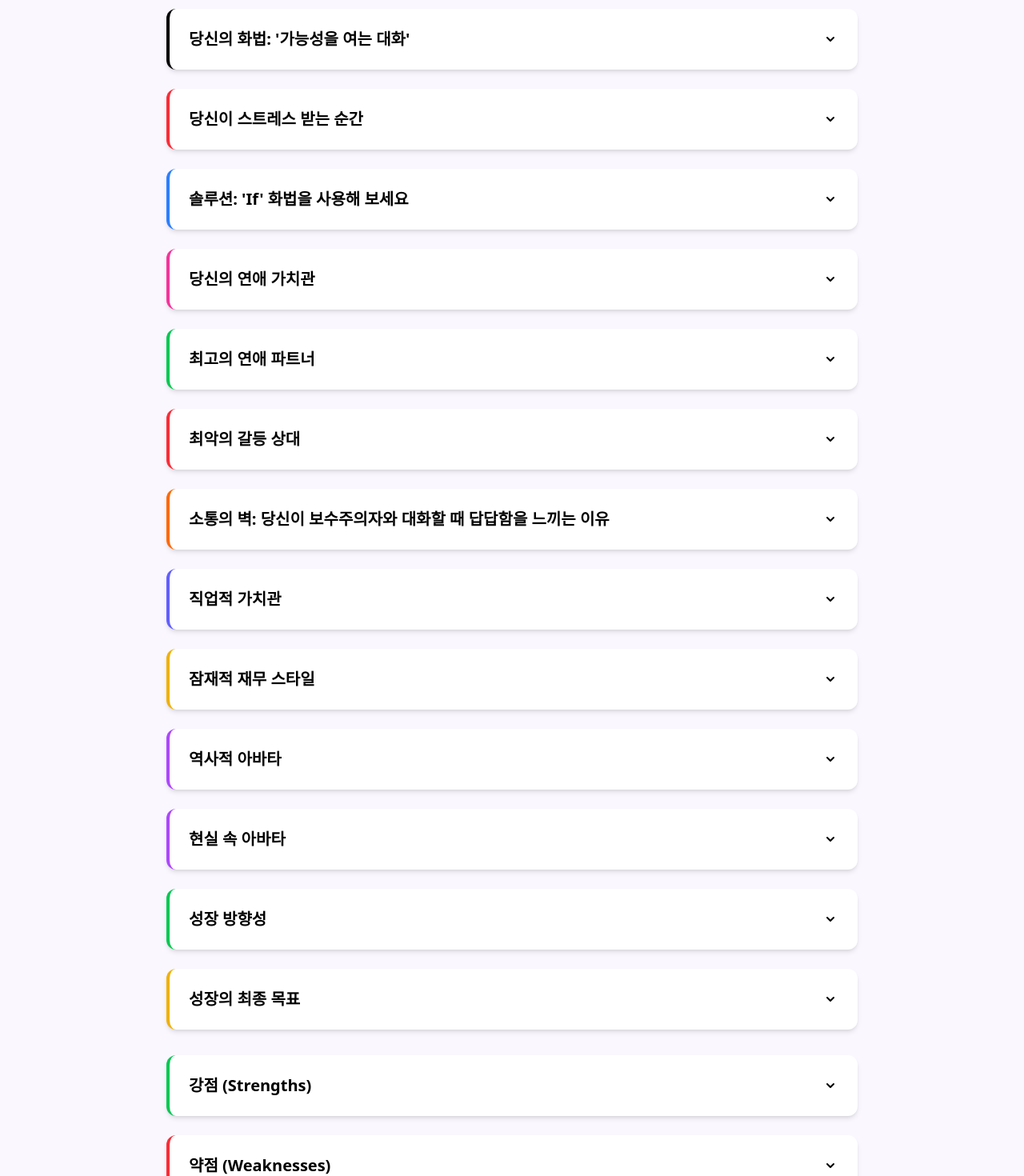
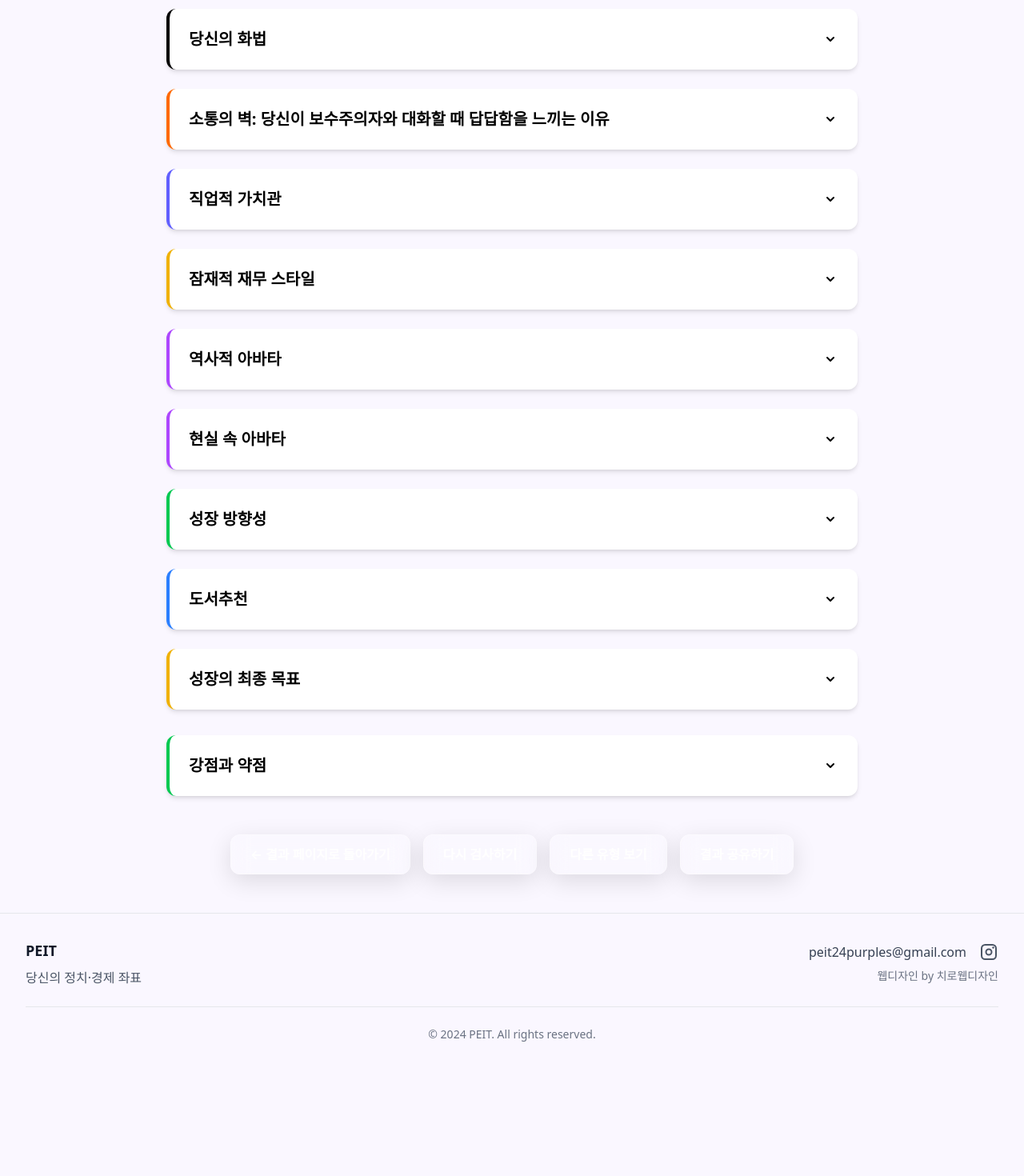
Before and after one commit to sin77812/PEIT, a Next.js app: page /result/IPAE in a window 1280 px wide. Shown: the part 1400-2870 px from the top of the page at 80% size. After the commit the page ends 2735 px from the top, so only its background shows below. Built offline with nearby package versions, Linux system fonts and the light colour scheme; a web font is replaced by a local one.

Commit message:
ui(political): consolidate to six sections — 화법(하위 포함)/강점과 약점/소통의 벽/돈과 일 태도/아바타(역사+현실)/개인적 성장(방향성+도서추천+최종목표)

```diff
--- a/components/ResultDetailSections.tsx
+++ b/components/ResultDetailSections.tsx
@@ -60,39 +60,46 @@ export default function ResultDetailSections({ type, data, defaultExpanded = fal
           </ExpandableSection>
         )}
 
+        {(data.speech_style || data.stress_moment || data.solution || data.love_value || data.best_partner || data.worst_partner) && (
+          <ExpandableSection title="당신의 화법" borderColor="border-accent" defaultExpanded={defaultExpanded}>
+            <div className="space-y-6 text-gray-700 leading-relaxed">
               {data.speech_style && (
-          <ExpandableSection title="당신의 화법: '가능성을 여는 대화'" borderColor="border-accent" defaultExpanded={defaultExpanded}>
-            <div className="text-gray-700 leading-relaxed" dangerouslySetInnerHTML={{ __html: renderMarkdownText(data.speech_style) }} />
-          </ExpandableSection>
+                <div>
+                  <h4 className="font-semibold mb-2">당신의 화법</h4>
+                  <div dangerouslySetInnerHTML={{ __html: renderMarkdownText(data.speech_style) }} />
+                </div>
               )}
-
               {data.stress_moment && (
-          <ExpandableSection title="당신이 스트레스 받는 순간" borderColor="border-red-500" defaultExpanded={defaultExpanded}>
-            <div className="text-gray-700 leading-relaxed" dangerouslySetInnerHTML={{ __html: renderMarkdownText(data.stress_moment) }} />
-          </ExpandableSection>
+                <div>
+                  <h4 className="font-semibold mb-2">당신이 스트레스 받는 순간</h4>
+                  <div dangerouslySetInnerHTML={{ __html: renderMarkdownText(data.stress_moment) }} />
+                </div>
               )}
-
               {data.solution && (
-          <ExpandableSection title="솔루션: 'If' 화법을 사용해 보세요" borderColor="border-blue-500" defaultExpanded={defaultExpanded}>
-            <div className="text-gray-700 leading-relaxed" dangerouslySetInnerHTML={{ __html: renderMarkdownText(data.solution) }} />
-          </ExpandableSection>
+                <div>
+                  <h4 className="font-semibold mb-2">솔루션</h4>
+                  <div dangerouslySetInnerHTML={{ __html: renderMarkdownText(data.solution) }} />
+                </div>
               )}
-
               {data.love_value && (
-          <ExpandableSection title="당신의 연애 가치관" borderColor="border-pink-500" defaultExpanded={defaultExpanded}>
-            <div className="text-gray-700 leading-relaxed" dangerouslySetInnerHTML={{ __html: renderMarkdownText(data.love_value) }} />
-          </ExpandableSection>
+                <div>
+                  <h4 className="font-semibold mb-2">당신의 연애 가치관</h4>
+                  <div dangerouslySetInnerHTML={{ __html: renderMarkdownText(data.love_value) }} />
+                </div>
               )}
-
               {data.best_partner && (
-          <ExpandableSection title="최고의 연애 파트너" borderColor="border-green-500" defaultExpanded={defaultExpanded}>
-            <div className="text-gray-700 leading-relaxed" dangerouslySetInnerHTML={{ __html: renderMarkdownText(data.best_partner) }} />
-          </ExpandableSection>
+                <div>
+                  <h4 className="font-semibold mb-2">최고의 연애 파트너</h4>
+                  <div dangerouslySetInnerHTML={{ __html: renderMarkdownText(data.best_partner) }} />
+                </div>
               )}
-
               {data.worst_partner && (
-          <ExpandableSection title="최악의 갈등 상대" borderColor="border-red-500" defaultExpanded={defaultExpanded}>
-            <div className="text-gray-700 leading-relaxed" dangerouslySetInnerHTML={{ __html: renderMarkdownText(data.worst_partner) }} />
+                <div>
+                  <h4 className="font-semibold mb-2">최악의 갈등 상대</h4>
+                  <div dangerouslySetInnerHTML={{ __html: renderMarkdownText(data.worst_partner) }} />
+                </div>
+              )}
+            </div>
           </ExpandableSection>
         )}
 
@@ -102,71 +109,83 @@ export default function ResultDetailSections({ type, data, defaultExpanded = fal
           </ExpandableSection>
         )}
 
+        {(data.career_value || data.financial_style) && (
+          <ExpandableSection title="돈과 일에 대한 태도" borderColor="border-indigo-500" defaultExpanded={defaultExpanded}>
+            <div className="space-y-6">
               {data.career_value && (
-          <ExpandableSection title="직업적 가치관" icon="💼" borderColor="border-indigo-500" defaultExpanded={defaultExpanded}>
+                <div>
+                  <h4 className="font-semibold mb-2">직업적 가치관</h4>
                   <div className="text-gray-700 leading-relaxed" dangerouslySetInnerHTML={{ __html: renderMarkdownText(data.career_value) }} />
-          </ExpandableSection>
-        )}
-
-        {data.financial_style && (
-          <ExpandableSection title="잠재적 재무 스타일" icon="💰" borderColor="border-yellow-500" defaultExpanded={defaultExpanded}>
-            <div className="text-gray-700 leading-relaxed" dangerouslySetInnerHTML={{ __html: renderMarkdownText(data.financial_style) }} />
-          </ExpandableSection>
-        )}
-
-        {data.historical_avatar && (
-          <ExpandableSection title="역사적 아바타" borderColor="border-purple-500" defaultExpanded={defaultExpanded}>
-            <div className="text-gray-700 leading-relaxed" dangerouslySetInnerHTML={{ __html: renderMarkdownText(data.historical_avatar) }} />
-          </ExpandableSection>
-        )}
-
-        {data.real_avatar && (
-          <ExpandableSection title="현실 속 아바타" borderColor="border-purple-500" defaultExpanded={defaultExpanded}>
-            <div className="text-gray-700 leading-relaxed" dangerouslySetInnerHTML={{ __html: renderMarkdownText(data.real_avatar) }} />
-          </ExpandableSection>
-        )}
-
-        {data.growth_direction && (
-          <ExpandableSection title="성장 방향성" icon="🌱" borderColor="border-green-500" defaultExpanded={defaultExpanded}>
-            <div className="text-gray-700 leading-relaxed" dangerouslySetInnerHTML={{ __html: renderMarkdownText(data.growth_direction) }} />
-          </ExpandableSection>
-        )}
-
-        {data.growth_task && (
-          <ExpandableSection title={`핵심 성장 과제: ${data.growth_task}`} icon="🎯" borderColor="border-blue-500" defaultExpanded={defaultExpanded}>
-            <div className="space-y-4">
-              {data.recommended_books && data.recommended_books.length > 0 && (
-                <div className="space-y-2">
-                  <p className="font-semibold">도서추천</p>
-                  {data.recommended_books.map((book: any, i: number) => (
-                    <div key={i} className="flex items-start">
-                      <div>
-                        <span className="font-semibold">『{book.title}』</span>
-                        <span className="text-gray-600 ml-1">({book.author})</span>
-                      </div>
-                    </div>
-                  ))}
                 </div>
               )}
-              {data.recommended_content && (
+              {data.financial_style && (
                 <div>
-                  <p className="font-semibold mb-2">추천 영상/강의:</p>
-                  <div className="text-gray-700" dangerouslySetInnerHTML={{ __html: renderMarkdownText(data.recommended_content) }} />
+                  <h4 className="font-semibold mb-2">잠재적 재무 스타일</h4>
+                  <div className="text-gray-700 leading-relaxed" dangerouslySetInnerHTML={{ __html: renderMarkdownText(data.financial_style) }} />
                 </div>
               )}
             </div>
           </ExpandableSection>
         )}
 
-        {data.final_goal && (
-          <ExpandableSection title="성장의 최종 목표" borderColor="border-yellow-500" defaultExpanded={defaultExpanded}>
-            <div className="text-gray-700 leading-relaxed" dangerouslySetInnerHTML={{ __html: renderMarkdownText(data.final_goal) }} />
+        {(data.historical_avatar || data.real_avatar) && (
+          <ExpandableSection title="역사와 현실 속 당신의 아바타" borderColor="border-purple-500" defaultExpanded={defaultExpanded}>
+            <div className="space-y-6">
+              {data.historical_avatar && (
+                <div>
+                  <h4 className="font-semibold mb-2">역사적 아바타</h4>
+                  <div className="text-gray-700 leading-relaxed" dangerouslySetInnerHTML={{ __html: renderMarkdownText(data.historical_avatar) }} />
+                </div>
+              )}
+              {data.real_avatar && (
+                <div>
+                  <h4 className="font-semibold mb-2">현실 속 아바타</h4>
+                  <div className="text-gray-700 leading-relaxed" dangerouslySetInnerHTML={{ __html: renderMarkdownText(data.real_avatar) }} />
+                </div>
+              )}
+            </div>
           </ExpandableSection>
         )}
 
-        {/* 강점/약점: 정치 데이터에 공통으로 존재하는 경우가 많아 기본 제공 */}
-        {Array.isArray(data.strengths) && data.strengths.length > 0 && (
-          <ExpandableSection title="강점 (Strengths)" borderColor="border-green-500" defaultExpanded={defaultExpanded}>
+        {(data.growth_direction || data.recommended_books?.length || data.recommended_content || data.final_goal) && (
+          <ExpandableSection title="개인적 성장과 자기계발" borderColor="border-green-500" defaultExpanded={defaultExpanded}>
+            <div className="space-y-6">
+              {data.growth_direction && (
+                <div>
+                  <h4 className="font-semibold mb-2">성장 방향성</h4>
+                  <div className="text-gray-700 leading-relaxed" dangerouslySetInnerHTML={{ __html: renderMarkdownText(data.growth_direction) }} />
+                </div>
+              )}
+              {(data.recommended_books?.length || data.recommended_content) && (
+                <div>
+                  <h4 className="font-semibold mb-2">도서추천</h4>
+                  {data.recommended_books && data.recommended_books.length > 0 && (
+                    <ul className="list-disc pl-5 space-y-1 text-gray-700">
+                      {data.recommended_books.map((book: any, i: number) => (
+                        <li key={i}><span className="font-semibold">『{book.title}』</span> <span className="text-gray-600">({book.author})</span></li>
+                      ))}
+                    </ul>
+                  )}
+                  {data.recommended_content && (
+                    <div className="text-gray-700 mt-2" dangerouslySetInnerHTML={{ __html: renderMarkdownText(data.recommended_content) }} />
+                  )}
+                </div>
+              )}
+              {data.final_goal && (
+                <div>
+                  <h4 className="font-semibold mb-2">성장의 최종 목표</h4>
+                  <div className="text-gray-700 leading-relaxed" dangerouslySetInnerHTML={{ __html: renderMarkdownText(data.final_goal) }} />
+                </div>
+              )}
+            </div>
+          </ExpandableSection>
+        )}
+
+        {Array.isArray(data.strengths) && data.strengths.length > 0 && Array.isArray(data.weaknesses) && data.weaknesses.length > 0 && (
+          <ExpandableSection title="강점과 약점" borderColor="border-green-500" defaultExpanded={defaultExpanded}>
+            <div className="grid md:grid-cols-2 gap-6">
+              <div>
+                <h4 className="font-semibold mb-2">강점</h4>
                 <ul className="space-y-3">
                   {data.strengths.map((item: string, i: number) => {
                     const [title, ...descParts] = item.split(':');
@@ -187,11 +206,9 @@ export default function ResultDetailSections({ type, data, defaultExpanded = fal
                     );
                   })}
                 </ul>
-          </ExpandableSection>
-        )}
-
-        {Array.isArray(data.weaknesses) && data.weaknesses.length > 0 && (
-          <ExpandableSection title="약점 (Weaknesses)" borderColor="border-red-500" defaultExpanded={defaultExpanded}>
+              </div>
+              <div>
+                <h4 className="font-semibold mb-2">약점</h4>
                 <ul className="space-y-3">
                   {data.weaknesses.map((item: string, i: number) => {
                     const [title, ...descParts] = item.split(':');
@@ -212,6 +229,8 @@ export default function ResultDetailSections({ type, data, defaultExpanded = fal
                     );
                   })}
                 </ul>
+              </div>
+            </div>
           </ExpandableSection>
         )}
       </div>
--- a/components/ResultPageClient.tsx
+++ b/components/ResultPageClient.tsx
@@ -167,87 +167,51 @@ export default function ResultPageClient({ type, showExpanded = false }: ResultP
               </ExpandableSection>
             )}
 
-            {/* 당신의 화법 */}
-            {data.speech_style && (
+            {/* 당신의 화법 (하위: 스트레스/솔루션/연애/파트너) */}
+            {(data.speech_style || data.stress_moment || data.solution || data.love_value || data.best_partner || data.worst_partner) && (
               <ExpandableSection
-                title="당신의 화법: '가능성을 여는 대화'"
+                title="당신의 화법"
                 borderColor="border-accent"
                 defaultExpanded={showExpanded}
               >
-                <div
-                  className="text-gray-700 leading-relaxed"
-                  dangerouslySetInnerHTML={{ __html: renderMarkdownText(data.speech_style) }}
-                />
-              </ExpandableSection>
+                <div className="space-y-6 text-gray-700 leading-relaxed">
+                  {data.speech_style && (
+                    <div>
+                      <h4 className="font-semibold mb-2">당신의 화법</h4>
+                      <div dangerouslySetInnerHTML={{ __html: renderMarkdownText(data.speech_style) }} />
+                    </div>
                   )}
-
-            {/* 스트레스 받는 순간 */}
                   {data.stress_moment && (
-              <ExpandableSection
-                title="당신이 스트레스 받는 순간"
-                borderColor="border-red-500"
-                defaultExpanded={showExpanded}
-              >
-                <div
-                  className="text-gray-700 leading-relaxed"
-                  dangerouslySetInnerHTML={{ __html: renderMarkdownText(data.stress_moment) }}
-                />
-              </ExpandableSection>
+                    <div>
+                      <h4 className="font-semibold mb-2">당신이 스트레스 받는 순간</h4>
+                      <div dangerouslySetInnerHTML={{ __html: renderMarkdownText(data.stress_moment) }} />
+                    </div>
                   )}
-
-            {/* 솔루션 */}
                   {data.solution && (
-              <ExpandableSection
-                title="솔루션: 'If' 화법을 사용해 보세요"
-                borderColor="border-blue-500"
-                defaultExpanded={showExpanded}
-              >
-                <div
-                  className="text-gray-700 leading-relaxed"
-                  dangerouslySetInnerHTML={{ __html: renderMarkdownText(data.solution) }}
-                />
-              </ExpandableSection>
+                    <div>
+                      <h4 className="font-semibold mb-2">솔루션</h4>
+                      <div dangerouslySetInnerHTML={{ __html: renderMarkdownText(data.solution) }} />
+                    </div>
                   )}
-
-            {/* 연애 가치관 */}
                   {data.love_value && (
-              <ExpandableSection
-                title="당신의 연애 가치관"
-                borderColor="border-pink-500"
-                defaultExpanded={showExpanded}
-              >
-                <div
-                  className="text-gray-700 leading-relaxed"
-                  dangerouslySetInnerHTML={{ __html: renderMarkdownText(data.love_value) }}
-                />
-              </ExpandableSection>
+                    <div>
+                      <h4 className="font-semibold mb-2">당신의 연애 가치관</h4>
+                      <div dangerouslySetInnerHTML={{ __html: renderMarkdownText(data.love_value) }} />
+                    </div>
                   )}
-
-            {/* 최고의 연애 파트너 */}
                   {data.best_partner && (
-              <ExpandableSection
-                title="최고의 연애 파트너"
-                borderColor="border-green-500"
-                defaultExpanded={showExpanded}
-              >
-                <div
-                  className="text-gray-700 leading-relaxed"
-                  dangerouslySetInnerHTML={{ __html: renderMarkdownText(data.best_partner) }}
-                />
-              </ExpandableSection>
+                    <div>
+                      <h4 className="font-semibold mb-2">최고의 연애 파트너</h4>
+                      <div dangerouslySetInnerHTML={{ __html: renderMarkdownText(data.best_partner) }} />
+                    </div>
                   )}
-
-            {/* 최악의 갈등 상대 */}
                   {data.worst_partner && (
-              <ExpandableSection
-                title="최악의 갈등 상대"
-                borderColor="border-red-500"
-                defaultExpanded={showExpanded}
-              >
-                <div
-                  className="text-gray-700 leading-relaxed"
-                  dangerouslySetInnerHTML={{ __html: renderMarkdownText(data.worst_partner) }}
-                />
+                    <div>
+                      <h4 className="font-semibold mb-2">최악의 갈등 상대</h4>
+                      <div dangerouslySetInnerHTML={{ __html: renderMarkdownText(data.worst_partner) }} />
+                    </div>
+                  )}
+                </div>
               </ExpandableSection>
             )}
 
@@ -335,10 +299,10 @@ export default function ResultPageClient({ type, showExpanded = false }: ResultP
               </ExpandableSection>
             )}
 
-            {/* 핵심 성장 과제 */}
-            {data.growth_task && (
+            {/* 도서추천 */}
+            {(data.recommended_books?.length || data.recommended_content) && (
               <ExpandableSection
-                title={`핵심 성장 과제: ${data.growth_task}`}
+                title="도서추천"
                 borderColor="border-blue-500"
                 defaultExpanded={showExpanded}
               >
@@ -656,19 +620,21 @@ export default function ResultPageClient({ type, showExpanded = false }: ResultP
           </>
         )}
 
-        {/* 강점과 약점 - 확장 가능한 섹션으로 변경 */}
+        {/* 강점과 약점 (통합) */}
         <div className="mt-8 space-y-4">
           <ExpandableSection
-            title="강점 (Strengths)"
+            title="강점과 약점"
             borderColor="border-green-500"
             defaultExpanded={showExpanded}
           >
+            <div className="grid md:grid-cols-2 gap-6">
+              <div>
+                <h4 className="font-semibold mb-2">강점</h4>
                 <ul className="space-y-3 md:space-y-4">
                   {data.strengths.map((strength, i) => {
                     const [title, ...descParts] = strength.split(':');
                     const description = descParts.join(':').trim();
                     const hasDescription = descParts.length > 0;
-
                     return (
                       <li key={i} className="flex flex-col space-y-1">
                         <div className="flex items-start">
@@ -684,19 +650,14 @@ export default function ResultPageClient({ type, showExpanded = false }: ResultP
                     );
                   })}
                 </ul>
-          </ExpandableSection>
-
-          <ExpandableSection
-            title="약점 (Weaknesses)"
-            borderColor="border-red-500"
-            defaultExpanded={showExpanded}
-          >
+              </div>
+              <div>
+                <h4 className="font-semibold mb-2">약점</h4>
                 <ul className="space-y-3 md:space-y-4">
                   {data.weaknesses.map((weakness, i) => {
                     const [title, ...descParts] = weakness.split(':');
                     const description = descParts.join(':').trim();
                     const hasDescription = descParts.length > 0;
-
                     return (
                       <li key={i} className="flex flex-col space-y-1">
                         <div className="flex items-start">
@@ -712,6 +673,8 @@ export default function ResultPageClient({ type, showExpanded = false }: ResultP
                     );
                   })}
                 </ul>
+              </div>
+            </div>
           </ExpandableSection>
         </div>
 
```
Lines whose indentation alone changed are shown as unchanged.
